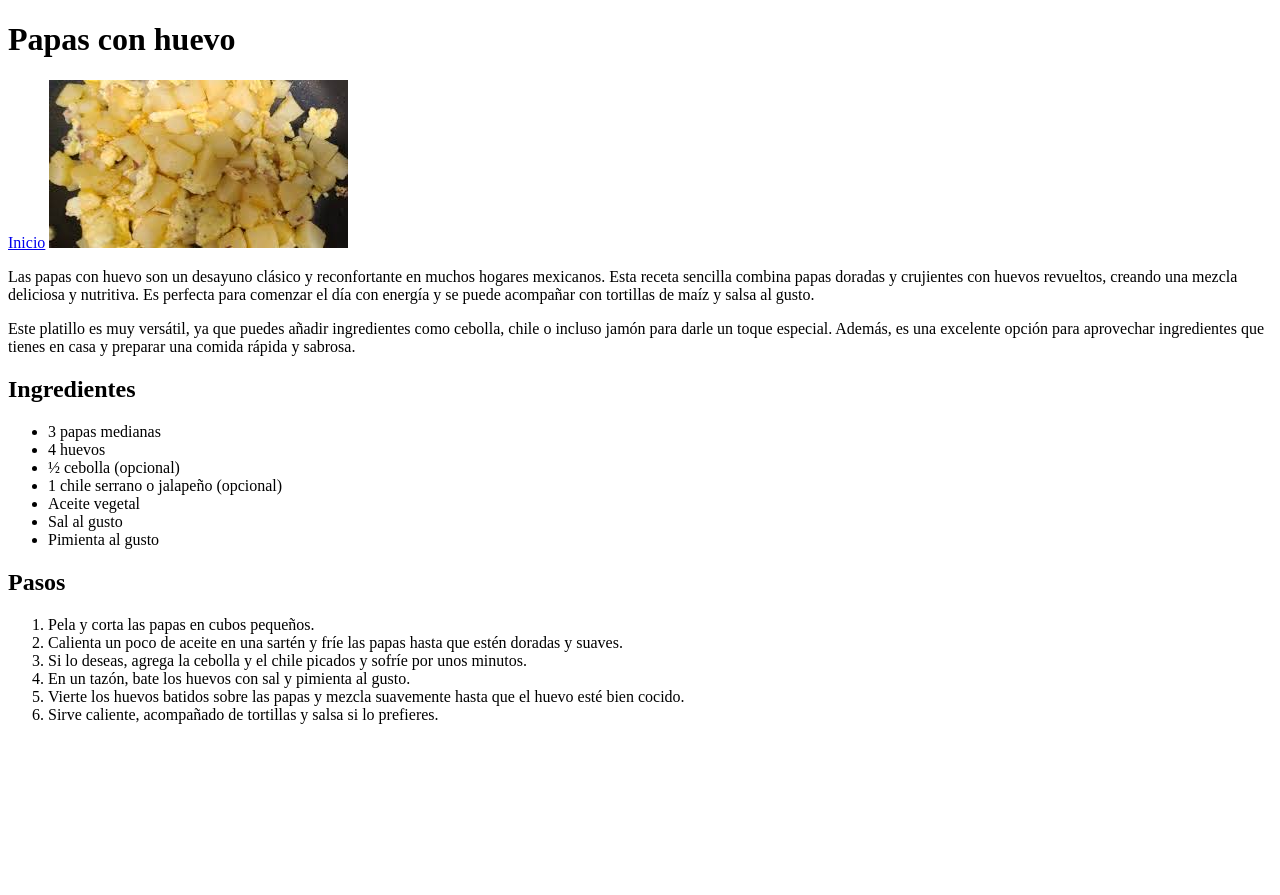
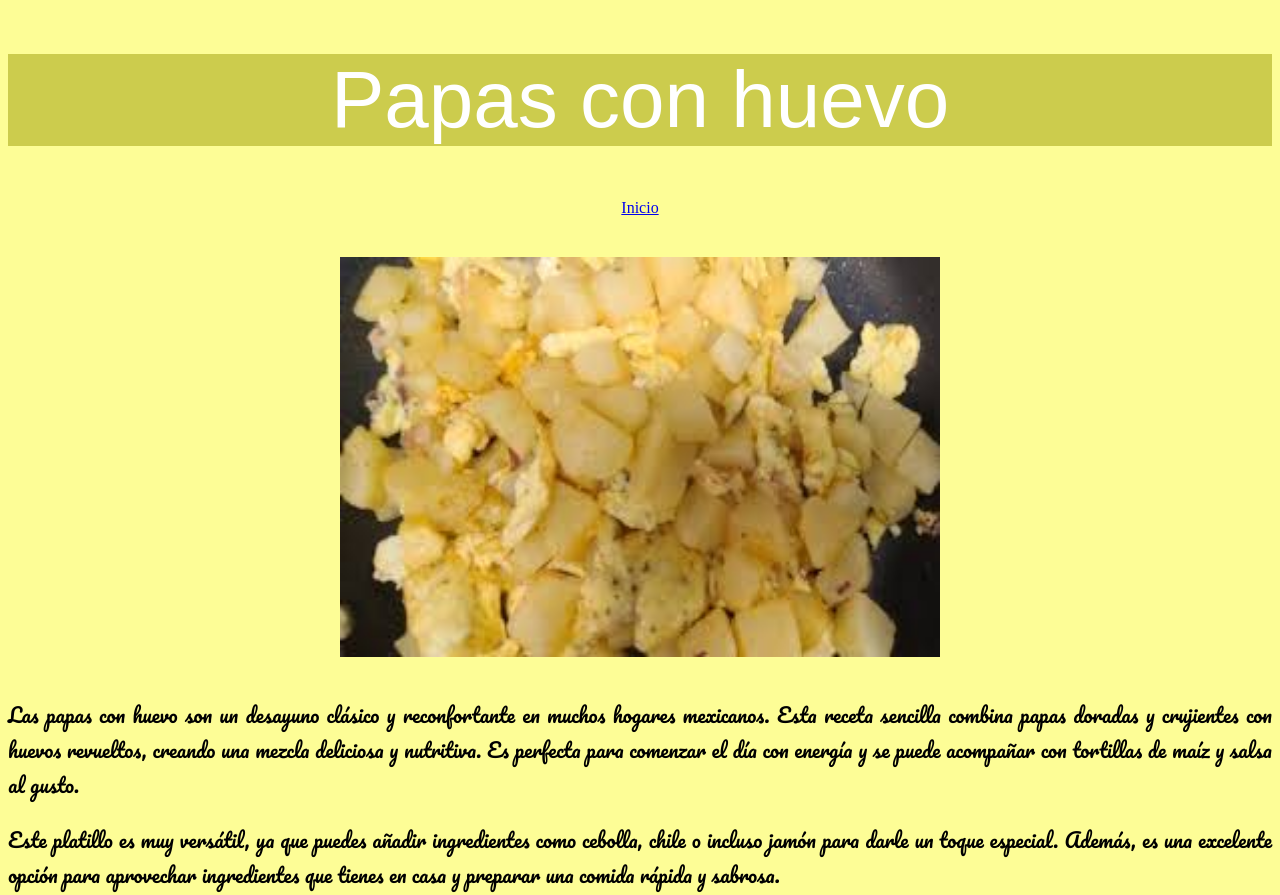
Before and after one commit to backendcoder3/odin-recipes, a plain HTML site: page recipes/papas_con_huevo.html in a window 1280 px wide. Shown: the top 895 px of the page. Before the commit the page ends 800 px from the top, so only its background shows below. Drawn offline with Linux system fonts and the light colour scheme; a web font is replaced by a local one.

Commit message:
Se implementó el archivo 'style.css' y se decoró las páginas html

```diff
--- a/recipes/papas_con_huevo.html
+++ b/recipes/papas_con_huevo.html
@@ -4,21 +4,34 @@
     <meta charset="UTF-8">
     <meta name="viewport" content="width=device-width, initial-scale=1.0">
     <title>Papas con huevo</title>
+    <link rel="stylesheet" href="../style.css">
+    <link rel="preconnect" href="https://fonts.googleapis.com">
+    <link rel="preconnect" href="https://fonts.gstatic.com" crossorigin>
+    <link href="https://fonts.googleapis.com/css2?family=Tilt+Prism&display=swap" rel="stylesheet">
+    <link rel="preconnect" href="https://fonts.googleapis.com">
+    <link rel="preconnect" href="https://fonts.gstatic.com" crossorigin>
+    <link href="https://fonts.googleapis.com/css2?family=Barrio&display=swap" rel="stylesheet">
+    <link rel="preconnect" href="https://fonts.googleapis.com">
+    <link rel="preconnect" href="https://fonts.gstatic.com" crossorigin>
+    <link href="https://fonts.googleapis.com/css2?family=Pacifico&display=swap" rel="stylesheet">
+    <link rel="preconnect" href="https://fonts.googleapis.com">
+    <link rel="preconnect" href="https://fonts.gstatic.com" crossorigin>
+    <link href="https://fonts.googleapis.com/css2?family=Shadows+Into+Light&display=swap" rel="stylesheet">
 </head>
-<body>
-    <h1>Papas con huevo</h1>
+<body id="page-1">
+    <h1 class="title" id="title-page-1">Papas con huevo</h1>
 
-    <a href="../index.html">Inicio</a>
+    <a class="ancla" href="../index.html">Inicio</a>
 
-    <img src="../images/papas con huevo.jpeg" alt="papas con huevo">
+    <img class="img" src="../images/papas con huevo.jpeg" alt="papas con huevo">
 
-    <p>Las papas con huevo son un desayuno clásico y reconfortante en muchos hogares mexicanos. Esta receta sencilla combina papas doradas y crujientes con huevos revueltos, creando una mezcla deliciosa y nutritiva. Es perfecta para comenzar el día con energía y se puede acompañar con tortillas de maíz y salsa al gusto.</p>
-    <p>Este platillo es muy versátil, ya que puedes añadir ingredientes como cebolla, chile o incluso jamón para darle un toque especial. Además, es una excelente opción para aprovechar ingredientes que tienes en casa y preparar una comida rápida y sabrosa.</p>
+    <p class="p">Las papas con huevo son un desayuno clásico y reconfortante en muchos hogares mexicanos. Esta receta sencilla combina papas doradas y crujientes con huevos revueltos, creando una mezcla deliciosa y nutritiva. Es perfecta para comenzar el día con energía y se puede acompañar con tortillas de maíz y salsa al gusto.</p>
 
+    <p class="p">Este platillo es muy versátil, ya que puedes añadir ingredientes como cebolla, chile o incluso jamón para darle un toque especial. Además, es una excelente opción para aprovechar ingredientes que tienes en casa y preparar una comida rápida y sabrosa.</p>
 
-    <h2>Ingredientes</h2>
+    <h2 class="sub-title">Ingredientes</h2>
 
-    <ul>
+    <ul class="ul">
         <li>3 papas medianas</li>
         <li>4 huevos</li>
         <li>½ cebolla (opcional)</li>
@@ -29,8 +42,8 @@
     </ul>
 
 
-    <h2>Pasos</h2>
-    <ol>
+    <h2 class="sub-title">Pasos</h2>
+    <ol class="ol">
         <li>Pela y corta las papas en cubos pequeños.</li>
         <li>Calienta un poco de aceite en una sartén y fríe las papas hasta que estén doradas y suaves.</li>
         <li>Si lo deseas, agrega la cebolla y el chile picados y sofríe por unos minutos.</li>
--- /dev/null
+++ b/style.css
@@ -0,0 +1,96 @@
+#home {
+    background-color: #84b6f4;
+}
+
+#page-1 {
+    background-color: #fdfd96;
+}
+
+#page-2 {
+    background-color: #ff6961;
+    color: white;
+}
+
+#page-3 {
+    background-color: #77dd77;
+}
+
+#title-home {
+    text-align: center;
+    font-size: 40px;
+    font-family: "BBH Sans Hegarty", sans-serif;
+    font-weight: 400;
+    font-style: normal;
+}
+
+.title {
+    text-align: center;
+    font-size: 80px;
+    font-family: "Tilt Prism", sans-serif;
+    font-optical-sizing: auto;
+    font-weight: 400;
+    font-style: normal;
+    font-variation-settings:
+        "XROT" 0,
+        "YROT" 0;
+}
+
+#title-page-1 {
+    background-color: #CCCC4D;
+    color: white;
+}
+
+#title-page-2 {
+    background-color: #B34A44;
+    color: white;
+}
+
+#title-page-3 {
+    background-color: #386E38;
+    color: white;
+}
+
+.ancla {
+    display: block;
+    text-align: center;
+}
+
+.img {
+    display: block;
+    margin: 40px auto;
+    width: 600px;
+    height: 400px;
+}
+
+.p {
+    font-family: "Pacifico", cursive;
+    font-weight: 400;
+    font-style: normal;
+}
+
+.sub-title {
+    font-size: 45px;
+    font-family: "Barrio", system-ui;
+    font-weight: 400;
+    font-style: normal;
+}
+
+.ul, .ol {
+    font-family: "Shadows Into Light", cursive;
+    font-weight: 400;
+    font-style: normal;
+}
+
+.p, .ul, .ol {
+    text-align: justify;
+    font-size: 20px;
+}
+
+#list-home {
+    text-align: left;
+    font-size: 20px;
+    color: white;
+    font-family: "Playwrite DE Grund Guides", cursive;
+    font-weight: 400;
+    font-style: normal;
+}
```
Also changed, not shown: index.html (+10 -3 lines), recipes/albondigas.html (+23 -10 lines), recipes/enchiladas_verdes.html (+23 -10 lines), style/papas_con_buevo.css (added).
